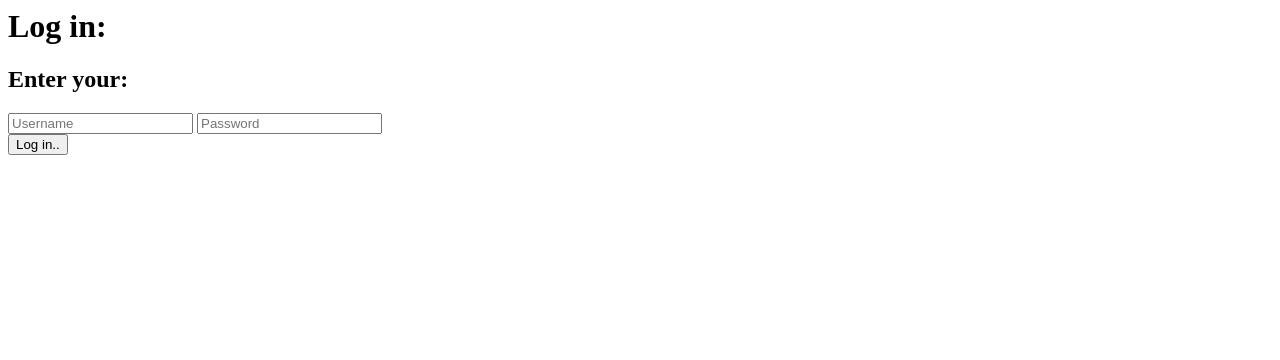
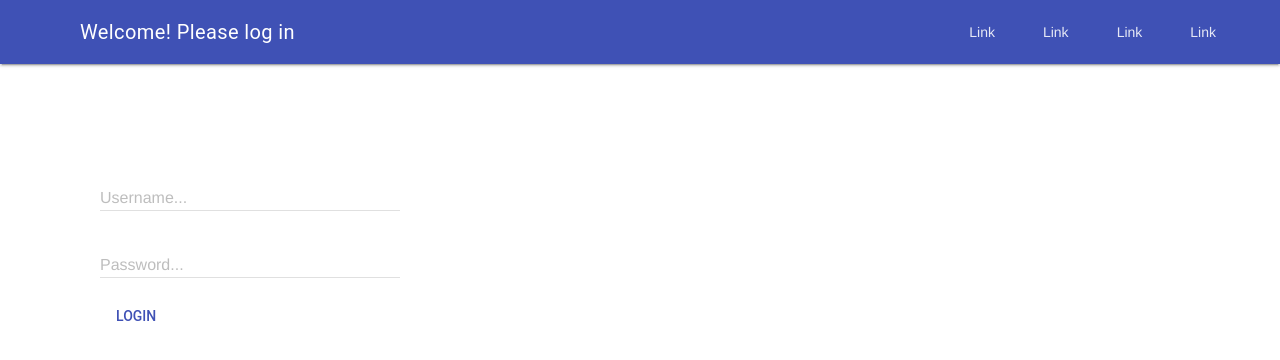
Before and after one commit to JoshuaHerrmann/DjangoChattApp, a Django app: page /login/ in a window 1280 px wide. Shown: the top 360 px of the page. Run offline with Django 4.2, Linux system fonts and the light colour scheme.

Commit message:
updated login, add static css

```diff
--- /dev/null
+++ b/chat/static/base/style.css
@@ -0,0 +1,17 @@
+.page-content {
+    padding: 100px 100px;
+}
+
+.message {
+    display: flex;
+    justify-content: space-between;
+    align-items: center;
+    width: 400px;
+}
+
+.sendInput {
+    display: flex;
+    align-items: center;
+    justify-content: space-between;
+    width: 400px;
+}
--- /dev/null
+++ b/chat/templates/auth/login.html
@@ -0,0 +1,30 @@
+{% extends "base.html" %} {% block content %}
+<div>
+    <form action="/login/" method="post">
+        {% csrf_token %}
+        <!-- <div>
+
+            <input type="text" name="username" placeholder="Username">
+            <input type="password" name="password" placeholder="Password">
+        </div> -->
+        <div style="display: flex; flex-direction:column; align-items: start">
+            <div class="mdl-textfield mdl-js-textfield mdl-textfield--floating-label">
+
+                <input class="mdl-textfield__input" name="username" type="text" id="username" autocomplete="off">
+                <label class="mdl-textfield__label" for="username">Username...</label>
+
+            </div>
+            <div class="mdl-textfield mdl-js-textfield mdl-textfield--floating-label">
+                <input class="mdl-textfield__input" name="password" type="password" id="password">
+                <label class="mdl-textfield__label" for="passowrd">Password...</label>
+            </div>
+            <button class="mdl-button mdl-js-button mdl-button--primary">
+            Login
+          </button>
+        </div>
+    </form>
+    {% if invalidLogin %}
+    <p style="color: red;">Username or Password is not correct! Please try again!</p>
+    {% endif %}
+</div>
+{% endblock %}
--- /dev/null
+++ b/chat/templates/auth/logout.html
@@ -0,0 +1,4 @@
+{% extends "base.html" %} {% block content %}
+<h1>You are logged out!</h1>
+
+<a href="/login/">Back to Log in!</a> {% endblock %}
--- a/chat/templates/chat/login.html
+++ /dev/null
@@ -1,12 +0,0 @@
-<div>
-    <h1>Log in:</h1>
-    <form action="/login/" method="post">
-        {% csrf_token %}
-        <div>
-            <h2>Enter your:</h2>
-            <input type="text" name="username" placeholder="Username">
-            <input type="password" name="password" placeholder="Password">
-        </div>
-        <button>Log in..</button>
-    </form>
-</div>
--- a/chat/templates/chat/logout.html
+++ /dev/null
@@ -1 +0,0 @@
-<h1>Logged Out!</h1>
--- a/chat/views.py
+++ b/chat/views.py
@@ -1,8 +1,16 @@
+from http.client import HTTPResponse
 from django.shortcuts import render
 from django.contrib.auth import authenticate, login, logout
 from .models import Message, Chat
 from django.shortcuts import redirect
-def index(request):
+from django.contrib.auth.decorators import login_required
+
+
+
+#@login_required(login_url='/login/')
+def index(request):                                                                                 # def heißt define
+    if not request.user.is_authenticated:
+       return redirect('/logout/')
     if request.method == 'POST':
         print('Received data: ' + request.POST['textmessage'])
         myChat = Chat.objects.get(id=1)
@@ -10,22 +18,22 @@ def index(request):
     chatMessages = Message.objects.filter(chat__id=1)
     return render(request, 'chat/index.html', {'messages': chatMessages})           # templates/chat/index.html steht da quasi, da die views.py immer in nach templates folder sucht
 
-def loginFnc(request):
+
+def loginView(request):
+    if request.user.is_authenticated:
+        return redirect('/chat/')
     if request.method == 'POST':
-        print('Try to login')
         username = request.POST['username']
         password = request.POST['password']
         user = authenticate(request, username=username, password=password)
         if user is not None:
             login(request, user)
-            print('logged in!')
             return redirect('/chat/')
         else:
-            print('Invalid Login')
-    return render(request, 'chat/login.html')
+            return render(request, 'auth/login.html', {'invalidLogin': True})
+    return render(request, 'auth/login.html')
 
 
-def logoutFnc(request):
+def logoutView(request):
     logout(request)
-    print('Logged out')
-    return render(request, 'chat/logout.html')
+    return render(request, 'auth/logout.html')
--- a/first_django_app/settings.py
+++ b/first_django_app/settings.py
@@ -10,6 +10,7 @@ For the full list of settings and their values, see
 https://docs.djangoproject.com/en/4.1/ref/settings/
 """
 
+import os
 from pathlib import Path
 
 # Build paths inside the project like this: BASE_DIR / 'subdir'.
@@ -55,7 +56,7 @@ ROOT_URLCONF = 'first_django_app.urls'
 TEMPLATES = [
     {
         'BACKEND': 'django.template.backends.django.DjangoTemplates',
-        'DIRS': [],
+        'DIRS': [os.path.join(BASE_DIR, 'templates')],
         'APP_DIRS': True,
         'OPTIONS': {
             'context_processors': [
--- a/first_django_app/urls.py
+++ b/first_django_app/urls.py
@@ -15,12 +15,12 @@ Including another URLconf
 """
 from django.contrib import admin
 from django.urls import path
-from chat.views import index, loginFnc, logoutFnc
+from chat.views import index, loginView, logoutView
 
 
 urlpatterns = [
     path('admin/', admin.site.urls),
     path('chat/', index),
-    path('login/', loginFnc),
-    path('logout/', logoutFnc)
+    path('login/', loginView),
+    path('logout/', logoutView)
 ]
--- /dev/null
+++ b/templates/base.html
@@ -0,0 +1,56 @@
+<!DOCTYPE html>
+<html lang="en">
+
+<head>
+    {% load static %}
+    <meta charset="UTF-8">
+    <meta http-equiv="X-UA-Compatible" content="IE=edge">
+    <meta name="viewport" content="width=device-width, initial-scale=1.0">
+    <link rel="stylesheet" href="https://fonts.googleapis.com/icon?family=Material+Icons">
+    <link rel="stylesheet" href="https://code.getmdl.io/1.3.0/material.indigo-pink.min.css">
+    <link rel="stylesheet" href="{% static 'base/style.css'%}">
+    <script defer src="https://code.getmdl.io/1.3.0/material.min.js"></script>
+    <title>Chatroom</title>
+</head>
+
+<body>
+    <div class="mdl-layout mdl-js-layout mdl-layout--fixed-header">
+        <header class="mdl-layout__header">
+            <div class="mdl-layout__header-row">
+                <!-- Title -->
+                <span class="mdl-layout-title">{% if request.user.is_authenticated %}Welcome, {{ request.user.first_name}}
+                    {% else %}
+                        Welcome! Please log in {% endif %}
+                </span>
+                <!-- Add spacer, to align navigation to the right -->
+                <div class="mdl-layout-spacer"></div>
+                <div>
+                    {% if request.user.is_authenticated%} <a href="/logout/">Log out</a> {% endif %}
+                </div>
+                <!-- Navigation. We hide it in small screens. -->
+                <nav class="mdl-navigation mdl-layout--large-screen-only">
+                    <a class="mdl-navigation__link" href="">Link</a>
+                    <a class="mdl-navigation__link" href="">Link</a>
+                    <a class="mdl-navigation__link" href="">Link</a>
+                    <a class="mdl-navigation__link" href="">Link</a>
+                </nav>
+            </div>
+        </header>
+        <div class="mdl-layout__drawer">
+            <span class="mdl-layout-title">Chatroom</span>
+            <nav class="mdl-navigation">
+                <a class="mdl-navigation__link" href="">Link</a>
+                <a class="mdl-navigation__link" href="">Link</a>
+                <a class="mdl-navigation__link" href="">Link</a>
+                <a class="mdl-navigation__link" href="">Link</a>
+            </nav>
+        </div>
+        <main class="mdl-layout__content">
+            <div class="page-content">
+                {% block content %} {% endblock %}
+            </div>
+        </main>
+    </div>
+</body>
+
+</html>
```
Also changed, not shown: chat/templates/chat/index.html (+5 -62 lines), db.sqlite3.
